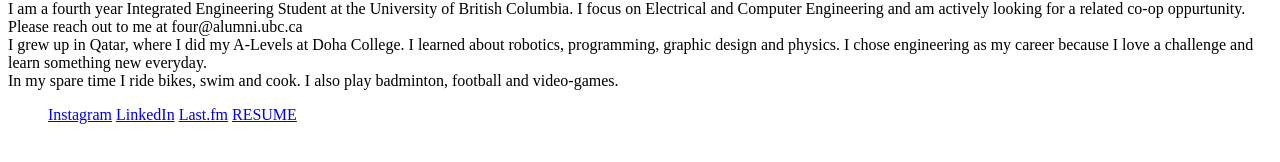
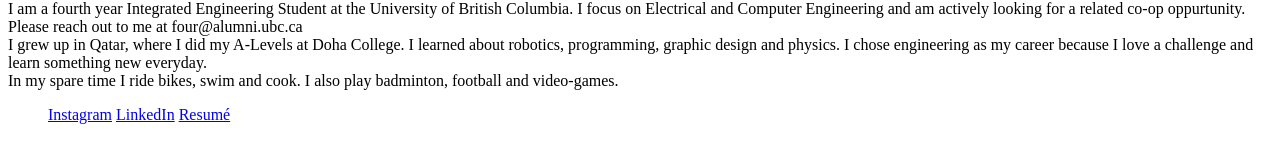
Before and after one commit to jassimga4/JassimGafoor.github.io, a plain HTML site: page index.html in a window 1280 px wide. Shown: the part 168-330 px from the top of the page. Drawn offline with Linux system fonts and the light colour scheme.

Commit message:
added é and removed lastfm

```diff
--- a/index.html
+++ b/index.html
@@ -29,8 +29,7 @@
 			<ul>
 				<a href="https://www.instagram.com/jassimga4/">Instagram</a>
 				<a href="https://www.linkedin.com/in/jassim-abdul-gafoor-144248b8/">LinkedIn</a>
-				<a href="https://www.last.fm/user/MircheaLuslec">Last.fm</a>
-				<a href="/Resume.pdf" download="JassimAbdulGafoor_Resume">RESUME</a>
+				<a href="Resume.pdf" download="JassimAbdulGafoor_Resume">Resumé</a>
 			</ul>
 		</div>
 
```
